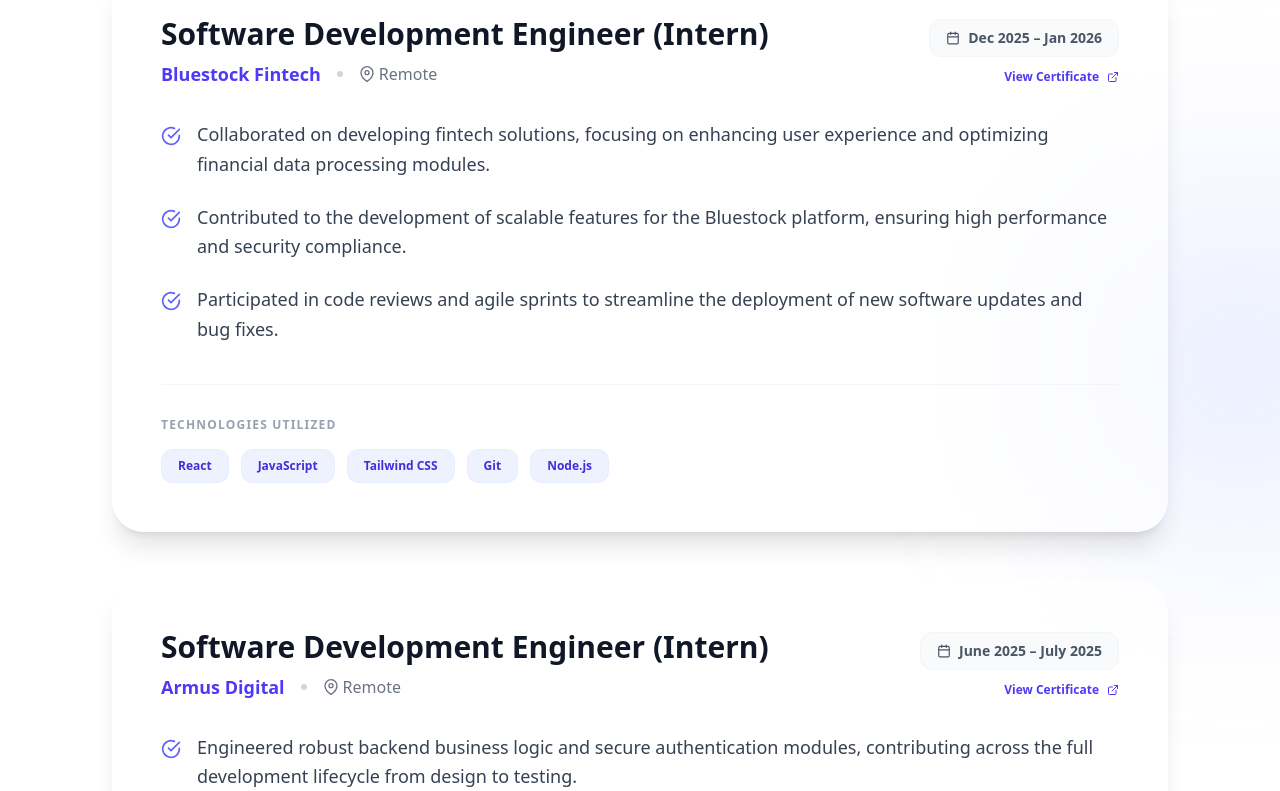
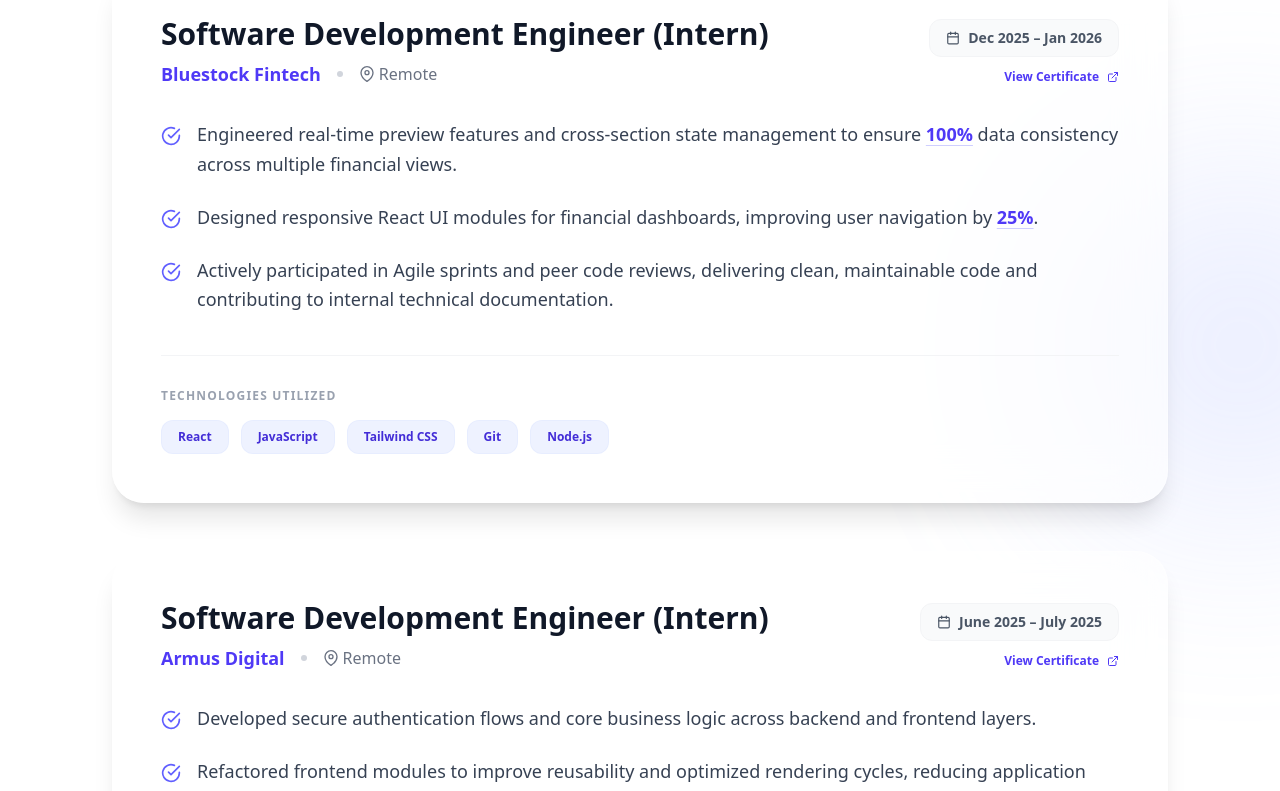
Before and after one commit to sourav-kr14/Portfolio, a React (Vite) app: page / in a window 1280 px wide. Shown: the part 4000-4791 px from the top of the page. Built offline with nearby package versions, Linux system fonts and the light colour scheme.

Commit message:
fix: updated experience section

```diff
--- a/src/components/Experience/Experience.jsx
+++ b/src/components/Experience/Experience.jsx
@@ -13,9 +13,10 @@
 
       certificateLink: "https://drive.google.com/file/d/1y0NxS2ahzHCYg7PqnUTTCHxzdnFouXa7/view?usp=sharing",
       contributions: [
-        "Collaborated on developing fintech solutions, focusing on enhancing user experience and optimizing financial data processing modules.",
-        "Contributed to the development of scalable features for the Bluestock platform, ensuring high performance and security compliance.",
-        "Participated in code reviews and agile sprints to streamline the deployment of new software updates and bug fixes."
+        "Engineered real-time preview features and cross-section state management to ensure <span class='text-indigo-600 dark:text-indigo-400 font-bold underline decoration-indigo-500/30 underline-offset-4'>100%</span> data consistency across multiple financial views.",
+        "Designed responsive React UI modules for financial dashboards, improving user navigation by <span class='text-indigo-600 dark:text-indigo-400 font-bold underline decoration-indigo-500/30 underline-offset-4'>25%</span>.",
+
+        "Actively participated in Agile sprints and peer code reviews, delivering clean, maintainable code and contributing to internal technical documentation."
       ],
       techStack: ["React", "JavaScript", "Tailwind CSS", "Git", "Node.js"]
     },
@@ -26,7 +27,7 @@
       duration: "June 2025 – July 2025",
       certificateLink: "https://drive.google.com/file/d/1i0z1dk_yY74JCt8IcvUppOsmUTi5NASP/view?usp=sharing",
       contributions: [
-        "Engineered robust backend business logic and secure authentication modules, contributing across the full development lifecycle from design to testing.",
+        "Developed secure authentication flows and core business logic across backend and frontend layers.",
         "Refactored frontend modules to improve reusability and optimized rendering cycles, reducing application load latency by <span class='text-indigo-600 dark:text-indigo-400 font-bold underline decoration-indigo-500/30 underline-offset-4'>25%</span>.",
         "Diagnosed and resolved complex full-stack defects, improving system stability and achieving a <span class='text-indigo-600 dark:text-indigo-400 font-bold underline decoration-indigo-500/30 underline-offset-4'>15%</span> overall performance improvement."
       ],
```
